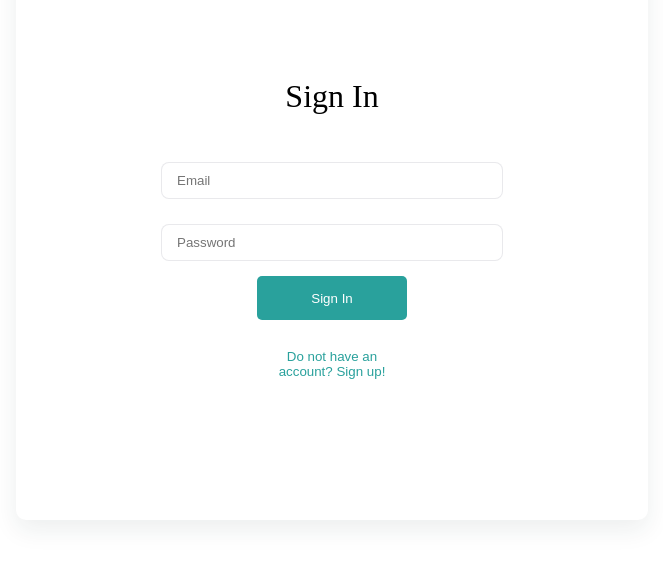
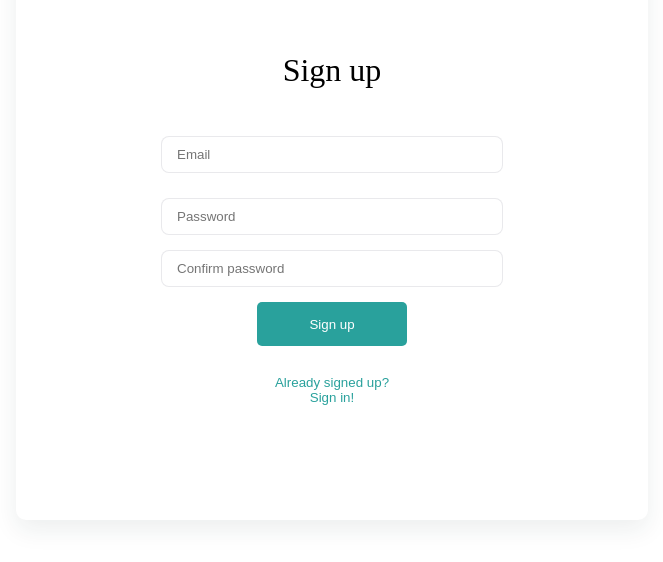
Before and after one commit to tarasmal/kpi_tender_system, a React (Create React App) app: page / in a window 1280 px wide. Shown: the part 188-750 px from the top of the page, without its empty margins (308-971 px from the left). Built offline with nearby package versions, Linux system fonts and the light colour scheme.

Commit message:
feat: add navigation and router

```diff
--- a/package.json
+++ b/package.json
@@ -14,6 +14,8 @@
     "@types/styled-system": "^5.1.15",
     "react": "^18.2.0",
     "react-dom": "^18.2.0",
+    "react-router": "^6.4.5",
+    "react-router-dom": "^6.4.5",
     "react-scripts": "5.0.1",
     "styled-components": "^5.3.6",
     "styled-system": "^5.1.5",
--- a/src/App.tsx
+++ b/src/App.tsx
@@ -1,6 +1,6 @@
 import React from 'react';
 import Flex from "./components/atoms/Flex";
-import SignIn from "./components/pages/SignIn/SignIn";
+import Router from "./Router";
 
 function App() {
   return (
@@ -10,7 +10,7 @@ function App() {
         justifyContent={'center'}
         alignItems={'center'}
     >
-      <SignIn />
+      <Router />
     </Flex>
   );
 }
--- /dev/null
+++ b/src/Router.tsx
@@ -0,0 +1,18 @@
+import React from 'react';
+import {BrowserRouter, Route, Routes} from "react-router-dom";
+import SignUp from "./components/pages/SignUp/SignUp";
+import SignIn from "./components/pages/SignIn/SignIn";
+
+const Router = () => {
+    return (
+        <BrowserRouter>
+            <Routes>
+                <Route path={'/signup'} element={<SignUp />} />
+                <Route path={'/signin'} element={<SignIn />} />
+                <Route path={'*'} element={<SignUp />}/>
+            </Routes>
+        </BrowserRouter>
+    );
+};
+
+export default Router;
--- a/src/components/pages/SignIn/SignIn.tsx
+++ b/src/components/pages/SignIn/SignIn.tsx
@@ -14,6 +14,7 @@ const SignIn = () => {
             buttonText={'Sign In'}
             authHandler={() => {}}
             navigationText={'Do not have an account? Sign up!'}
+            navigateTo={'/signup'}
         />
     );
 };
--- a/src/components/pages/SignUp/SignUp.tsx
+++ b/src/components/pages/SignUp/SignUp.tsx
@@ -15,7 +15,9 @@ const SignUp = () => {
             password={password}
             setPassword={setPassword}
             authHandler={() => {}}
-            navigationText={'Already signed up? Sign up!'}
+            navigationText={'Already signed up? Sign in!'}
+            navigateTo={'/signin'}
+
         >
             <Input value={confirmPassword} setValue={setConfirmPassword} placeholder={'Confirm password'}/>
         </AuthTemplate>
--- a/src/components/templates/AuthTemplate/AuthTemplate.tsx
+++ b/src/components/templates/AuthTemplate/AuthTemplate.tsx
@@ -6,6 +6,7 @@ import styled from "styled-components";
 import Button from "../../atoms/Button/Button";
 import {Typography} from "../../atoms/Typography";
 import {transparent} from "../../atoms/Button/Button.styles";
+import {useNavigate} from "react-router";
 
 const StyledAuthTemplate = styled(Flex)`
   flex-direction: column;
@@ -30,9 +31,11 @@ const AuthTemplate = (
         password,
         setPassword,
         authHandler,
-        navigationText
+        navigationText,
+        navigateTo
     }: AuthTemplateProps
 ) => {
+    const navigate = useNavigate()
     return (
         <StyledAuthTemplate
         >
@@ -43,7 +46,14 @@ const AuthTemplate = (
             <Button onClick={() => authHandler()}>
                 {buttonText}
             </Button>
-            <Button color={'#29A19C'} currentStyle={transparent} variant={'transparent'} onClick={() => {}}>{navigationText}</Button>
+            <Button
+                color={'#29A19C'}
+                currentStyle={transparent}
+                variant={'transparent'}
+                onClick={() => navigate(navigateTo)}
+            >
+                {navigationText}
+            </Button>
 
         </StyledAuthTemplate>
     );
--- a/src/components/templates/AuthTemplate/AuthTemplate.types.ts
+++ b/src/components/templates/AuthTemplate/AuthTemplate.types.ts
@@ -10,4 +10,5 @@ export type AuthTemplateProps = {
     buttonText: string,
     authHandler: Function,
     navigationText: string,
+    navigateTo: string,
 }
```
Also changed, not shown: 1 other file (tests, documents, lock files or other folders).
